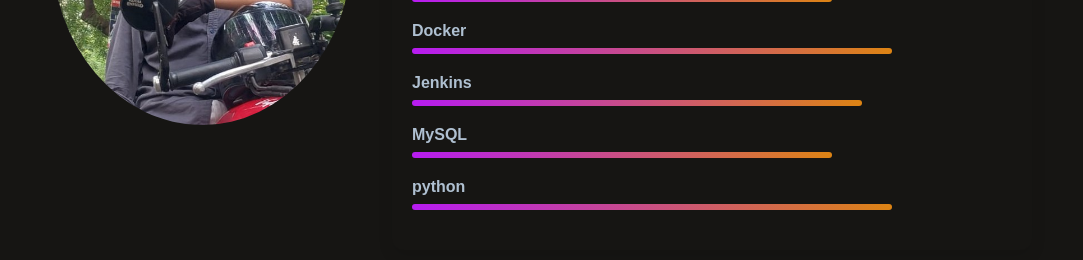
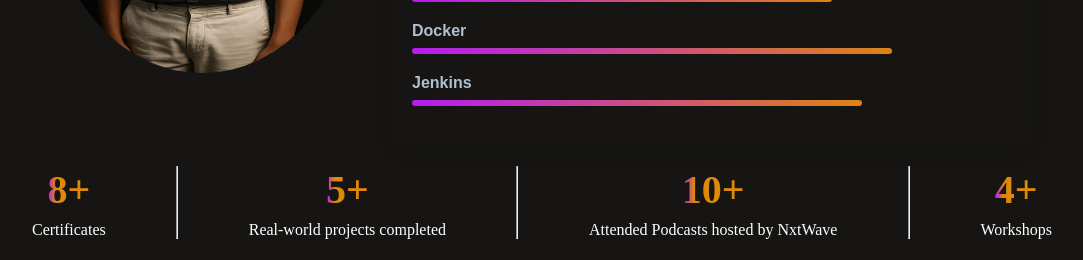
Before and after one commit to theyounglord-18/Portfolio, a React (Vite) app: page / in a window 1280 px wide. Shown: the part 1260-1520 px from the top of the page, without its empty margins (98-1181 px from the left). Built offline with nearby package versions, Linux system fonts and the light colour scheme.

Commit message:
Changes in About

```diff
--- a/src/components/About/About.jsx
+++ b/src/components/About/About.jsx
@@ -28,8 +28,7 @@
                     <p>JavaScript</p><hr style={{width:"70%"}}/>
                     <p>Docker</p><hr style={{width:"80%"}}/>
                     <p>Jenkins</p><hr style={{width:"75%"}}/>
-                    <p>MySQL</p><hr style={{width:"70%"}}/>
-                    <p>python</p><hr style={{width:"80%"}}/>
+
                 </div>
             </div>
         </div>
```
Also changed, not shown: src/assets/Profile-img.jpg, src/assets/home-profile-img.jpg.
